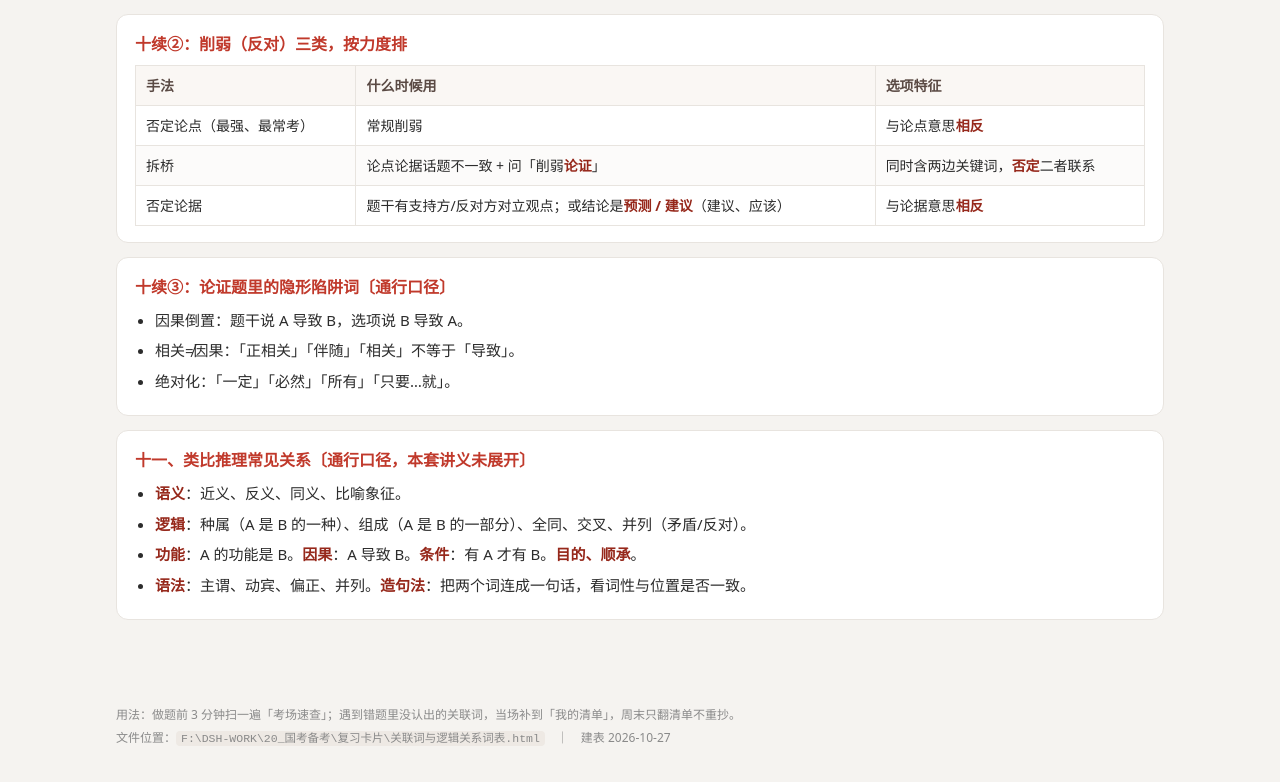
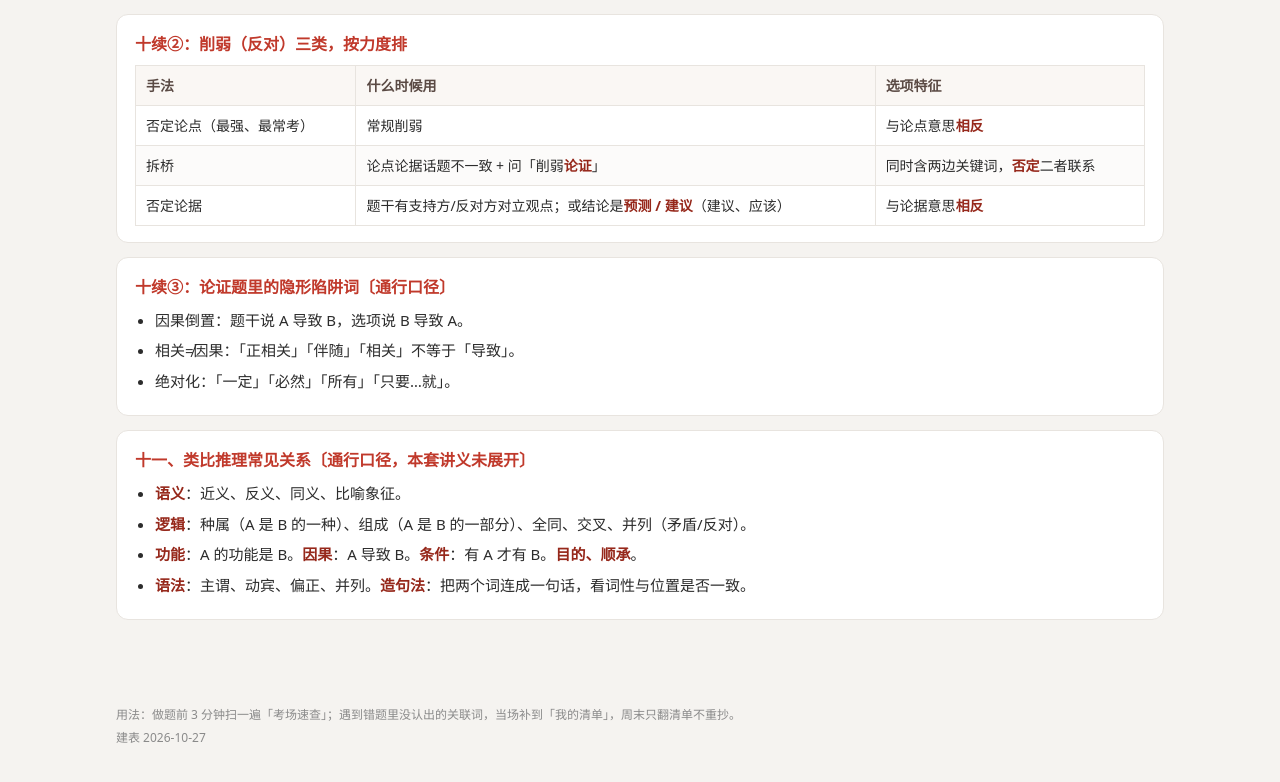
Before and after one commit to Sky-lll27/daka, a plain HTML site: page guanlianci.html in a window 1280 px wide. Shown: the part 3443-4225 px from the top of the page. Drawn offline with Linux system fonts and the light colour scheme.

Commit message:
页脚脱敏：移除本地绝对路径，仅保留建表日期

```diff
--- a/guanlianci.html
+++ b/guanlianci.html
@@ -118,7 +118,7 @@
 </main>
 <footer>
   <p>用法：做题前 3 分钟扫一遍「考场速查」；遇到错题里没认出的关联词，当场补到「我的清单」，周末只翻清单不重抄。</p>
-  <p>文件位置：<code>F:\DSH-WORK\20_国考备考\复习卡片\关联词与逻辑关系词表.html</code>　｜　建表 2026-10-27</p>
+  <p>建表 2026-10-27</p>
 </footer>
 <div id="toast"></div>
 <script>
```
